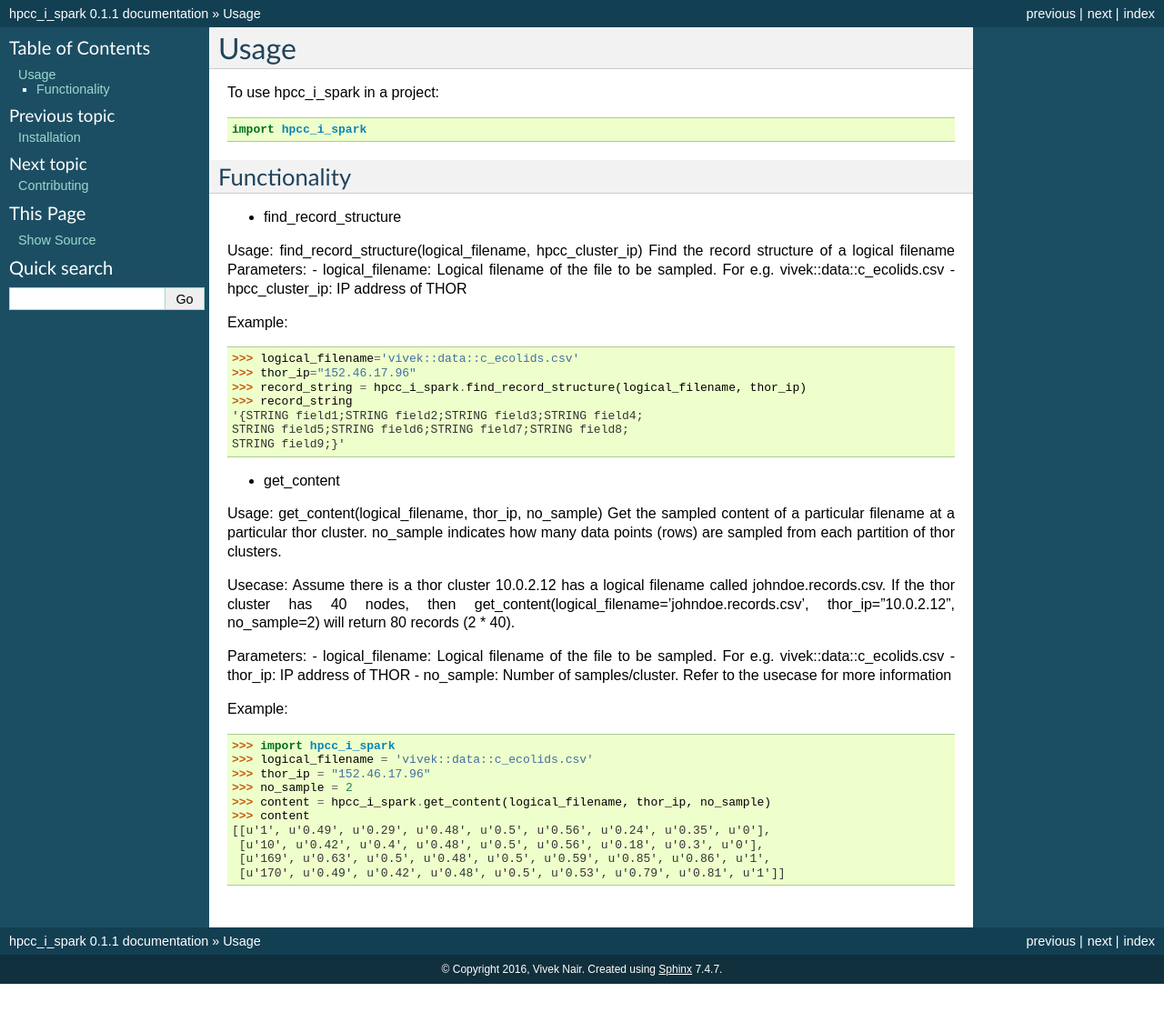
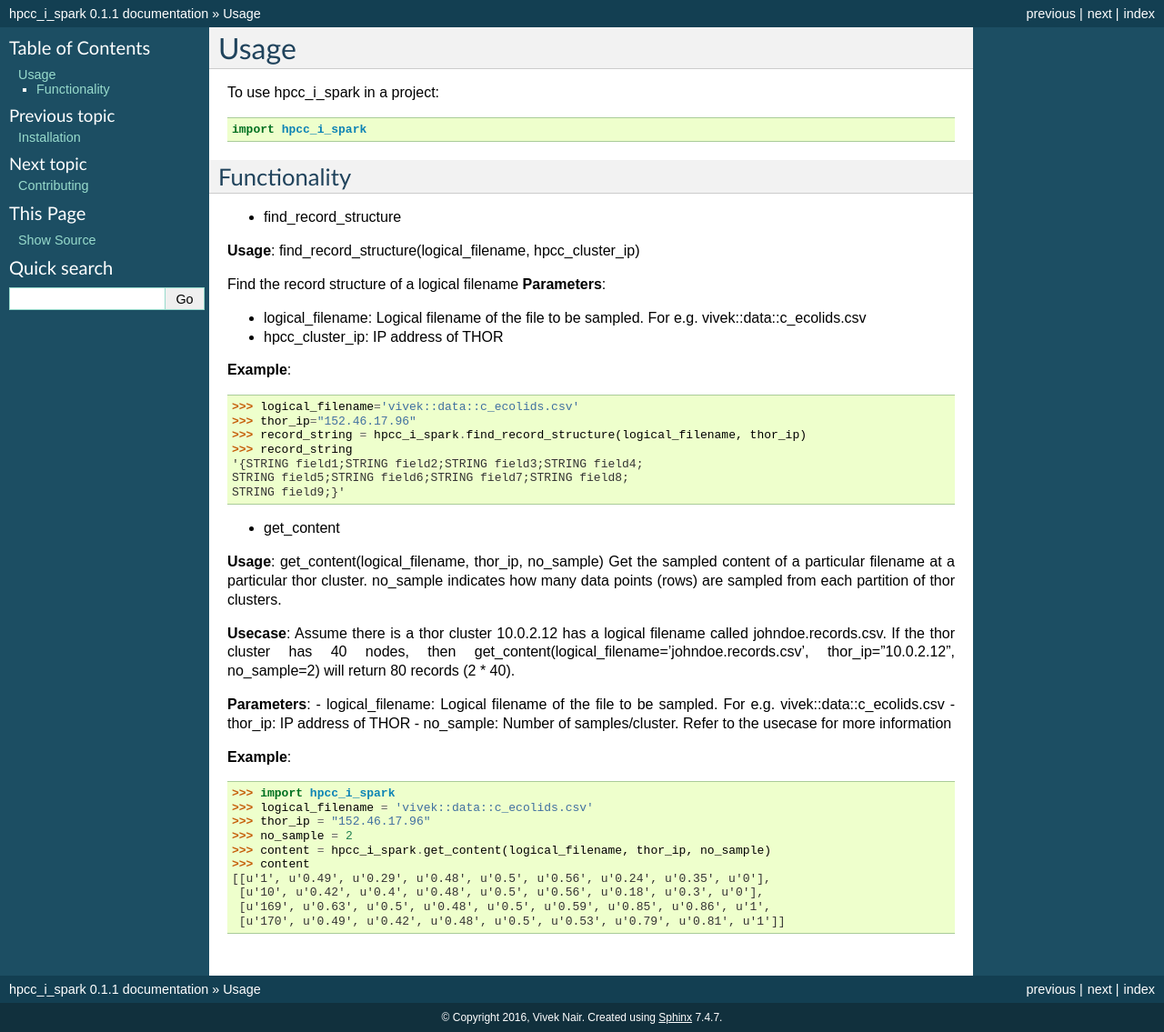
Before and after one commit to vivekaxl/hpcc_i_spark, a Sphinx documentation site: the page built from docs/usage.rst, in a window 1280 px wide. Shown: the whole page at 91% size. Built offline with Sphinx 7.4.7, drawn with Linux system fonts in a browser that asks for light colours; before the commit the page ends 1082 px from its top, so only the background shows below that; part of the change alters nothing that is shown.

```diff
--- a/docs/usage.rst
+++ b/docs/usage.rst
@@ -10,13 +10,15 @@ Functionality
 --------
 
 * find_record_structure
-Usage: find_record_structure(logical_filename, hpcc_cluster_ip)
+**Usage**: find_record_structure(logical_filename, hpcc_cluster_ip)
+
 Find the record structure of a logical filename
-Parameters:
+**Parameters**:
+
 - logical_filename: Logical filename of the file to be sampled. For e.g. vivek::data::c_ecolids.csv
 - hpcc_cluster_ip: IP address of THOR
 
-Example:
+**Example**:
 
 >>> logical_filename='vivek::data::c_ecolids.csv'
 >>> thor_ip="152.46.17.96"
@@ -28,19 +30,20 @@ STRING field9;}'
 
 
 * get_content
-Usage: get_content(logical_filename, thor_ip, no_sample)
+
+**Usage**: get_content(logical_filename, thor_ip, no_sample)
 Get the sampled content of a particular filename at a particular thor cluster. no_sample indicates how many data points (rows) are sampled from each partition of thor clusters.
 
-Usecase: Assume there is a thor cluster 10.0.2.12 has a logical filename called johndoe.records.csv.
+**Usecase**: Assume there is a thor cluster 10.0.2.12 has a logical filename called johndoe.records.csv.
 If the thor cluster has 40 nodes, then  get_content(logical_filename='johndoe.records.csv', thor_ip="10.0.2.12", no_sample=2)
 will return 80 records (2 * 40).
 
-Parameters:
+**Parameters**:
 - logical_filename: Logical filename of the file to be sampled. For e.g. vivek::data::c_ecolids.csv
 - thor_ip: IP address of THOR
 - no_sample: Number of samples/cluster. Refer to the usecase for more information
 
-Example:
+**Example**:
 
 >>> import hpcc_i_spark
 >>> logical_filename = 'vivek::data::c_ecolids.csv'
```
